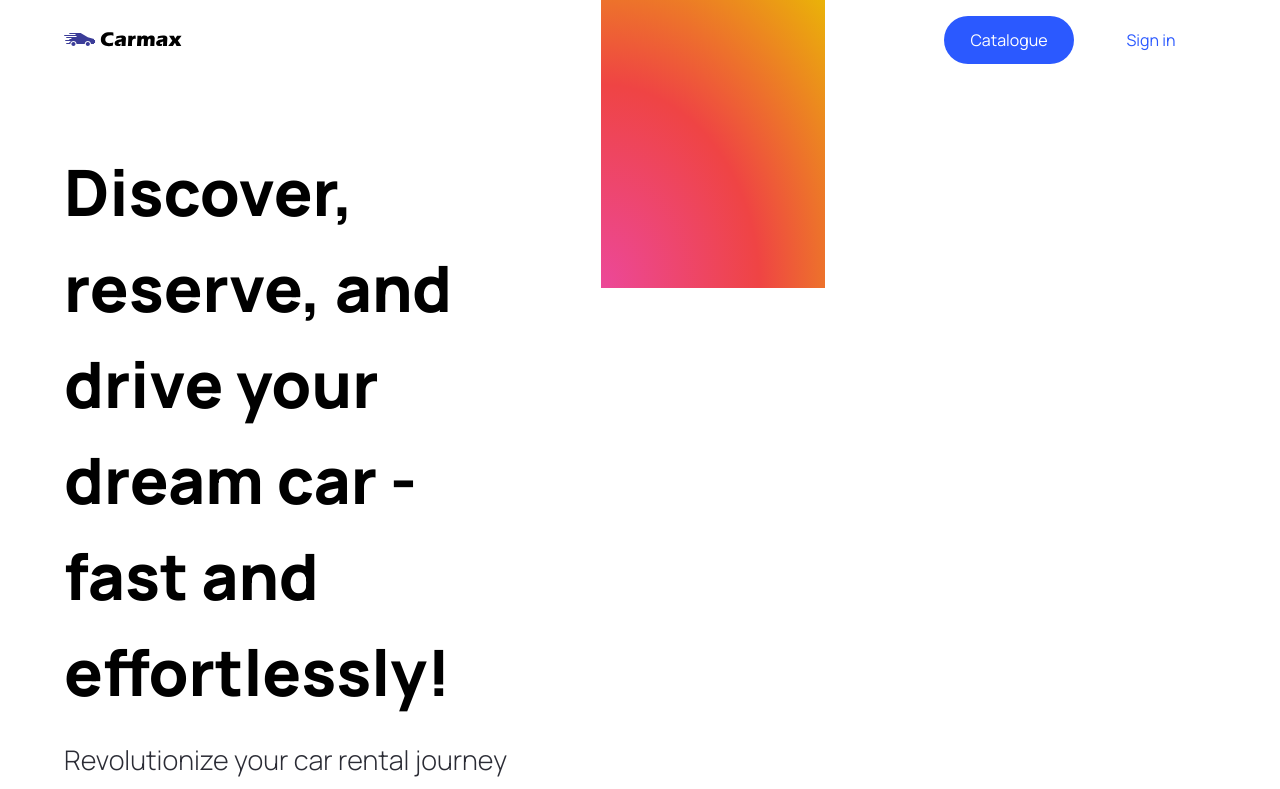
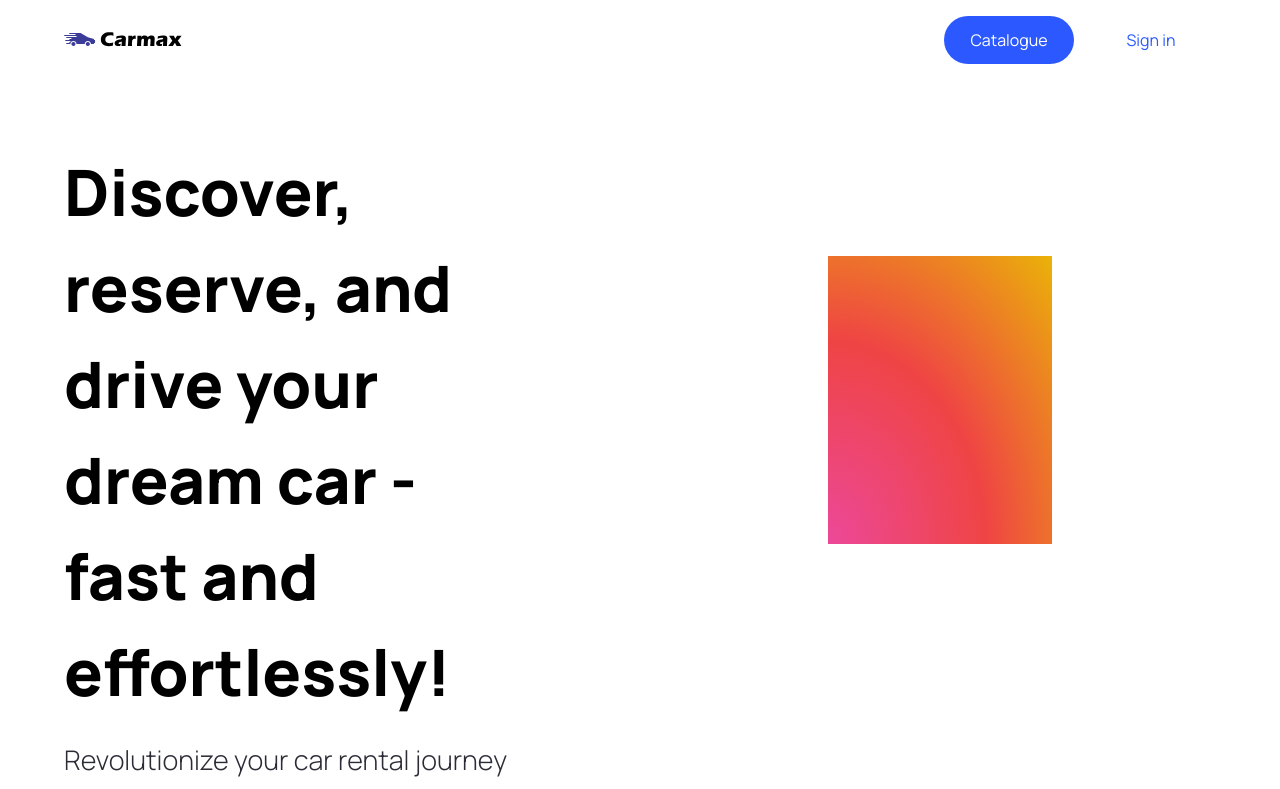
Before and after one commit to bigmitch19/cars-app-next, a Next.js app: page / in a window 1280 px wide. Shown: the top 789 px of the page. Built offline with nearby package versions, Linux system fonts and the light colour scheme.

Commit message:
modified:   app/globals.css

```diff
--- a/app/globals.css
+++ b/app/globals.css
@@ -55,7 +55,7 @@
 }
 
 .hero__image {
-	@apply relative xl:w-full w-[90%] xl:h-full h-[590px] z-0;
+	@apply flex items-center justify-center relative xl:w-full w-[90%] xl:h-full h-[590px] z-0;
 }
 
 /* .hero__image-overlay {
```
